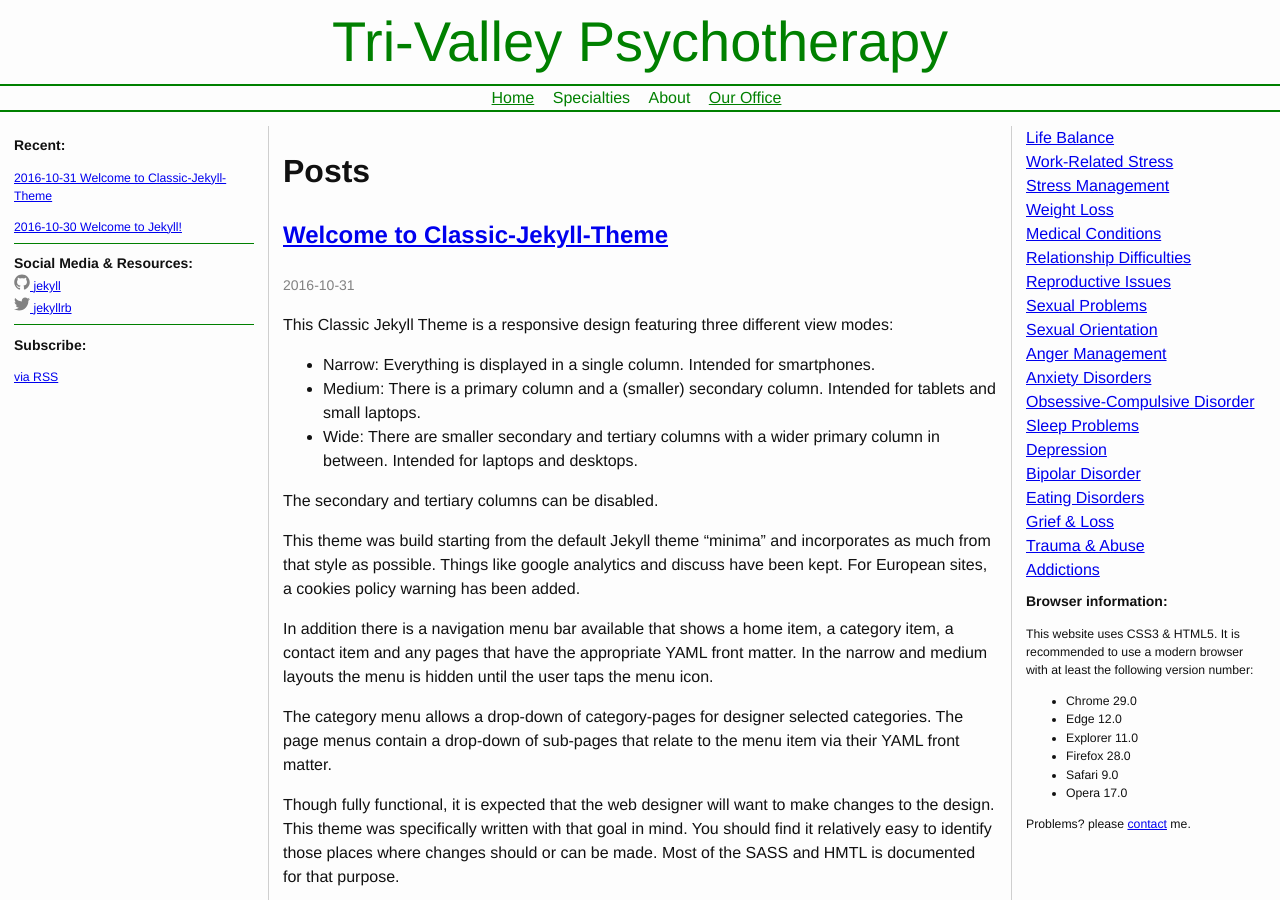
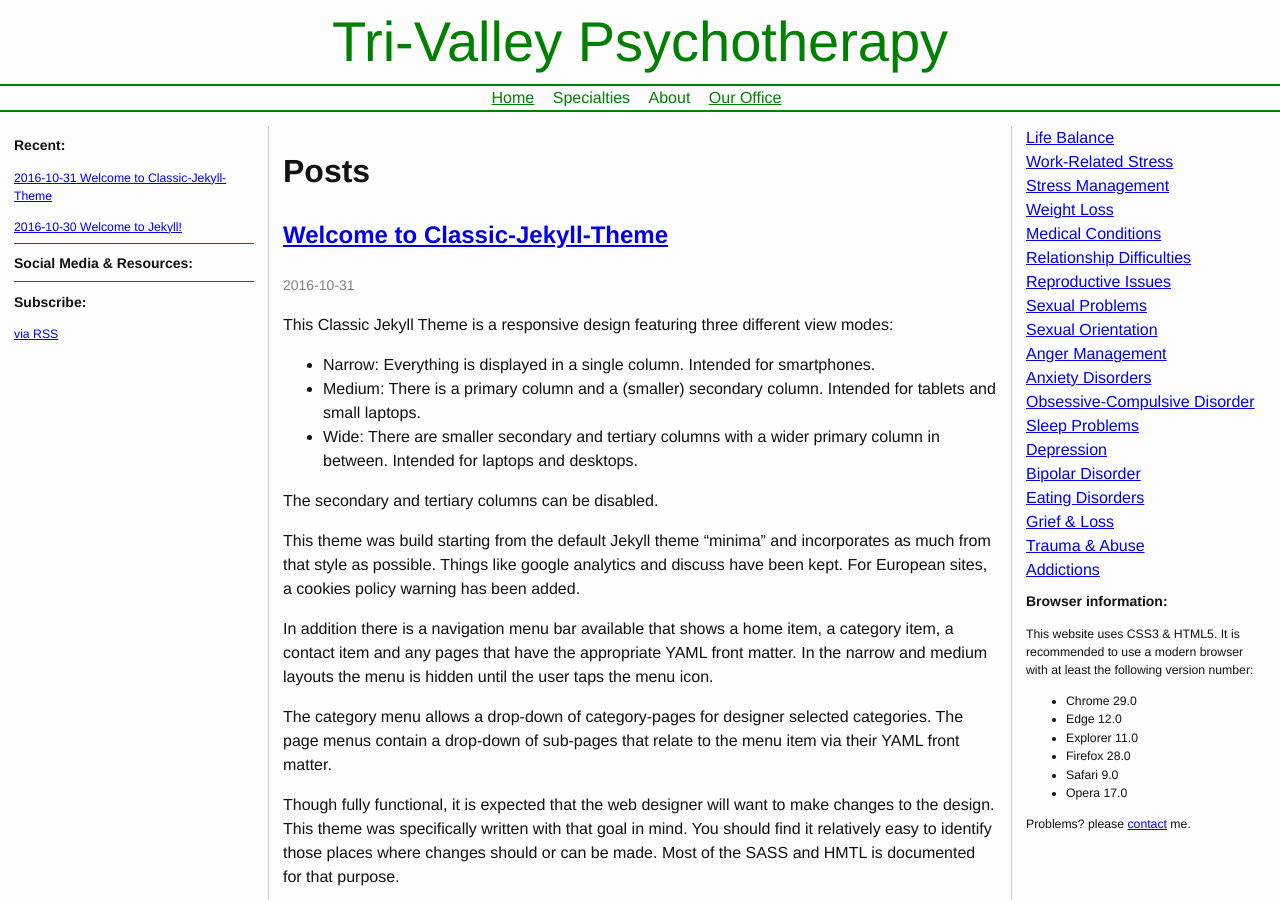
Before and after one commit to TriValleyPsychotherapy/trivalleypsychotherapy.github.io, a Jekyll site: the page built from index.md, in a window 1280 px wide and 900 px high. Built offline with Jekyll 4.4.1, drawn with Linux system fonts in a browser that asks for light colours; nearby versions of some CDN libraries; comment, search, counter and statistics services are not loaded.

Commit message:
Updating configuration

```diff
--- a/_config.yml
+++ b/_config.yml
@@ -1,21 +1,19 @@
-theme: classic-jekyll-theme
+theme:
 title: Tri-Valley Psychotherapy
-email: your-email@domain.com
+email: info@trivalleypsychotherapy.com
 description: > # this means to ignore newlines until "baseurl:"
   Write an awesome description for your new site here. You can edit this
   line in _config.yml. It will appear in your document head meta (for
   Google search results) and in your feed.xml site description.
 baseurl: "" # the subpath of your site, e.g. /blog
 url: "" # the base hostname & protocol for your site, e.g. http://example.com
-twitter_username: jekyllrb
-github_username:  jekyll
+twitter_username:
+github_username:
 
 # Build settings
 markdown: kramdown
 theme: classic-jekyll-theme
 plugins_dir:
-  - jekyll-feed
-  - jekyll-data
 exclude:
   - Gemfile
   - Gemfile.lock
```
